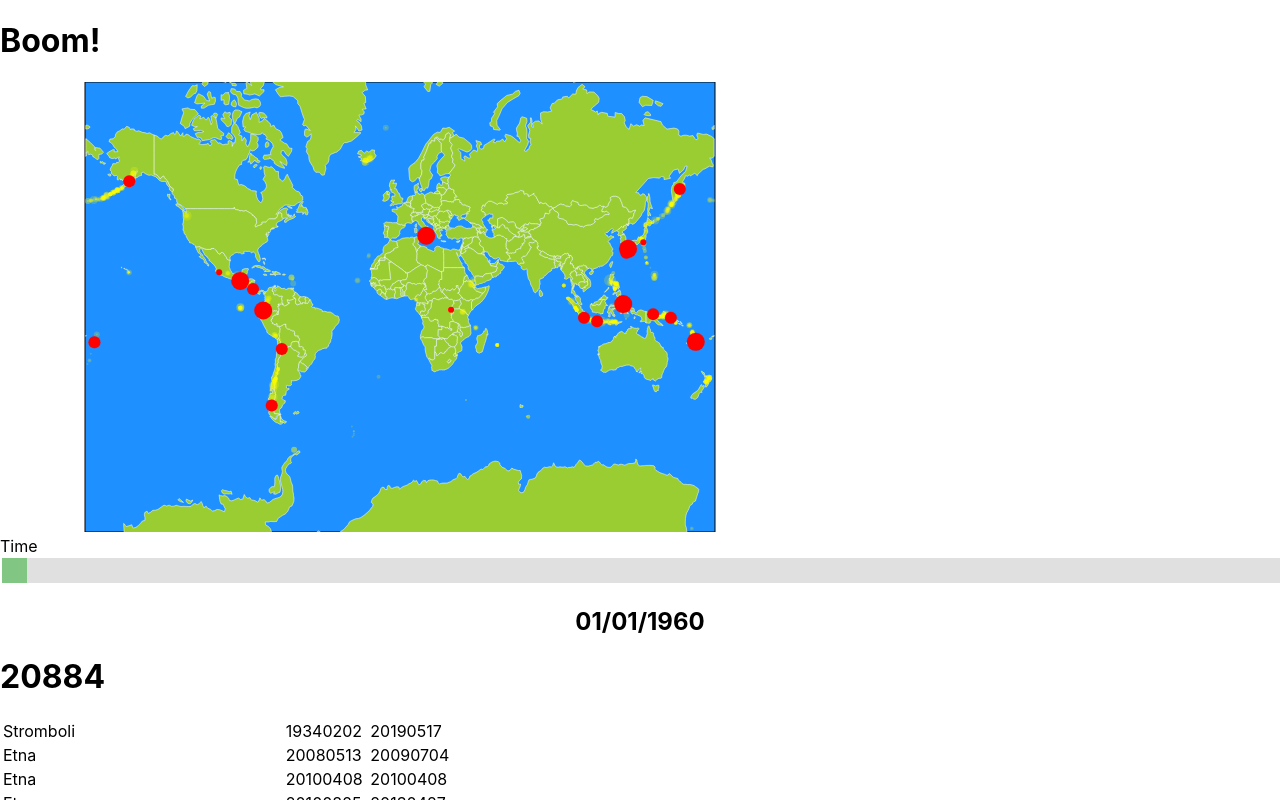
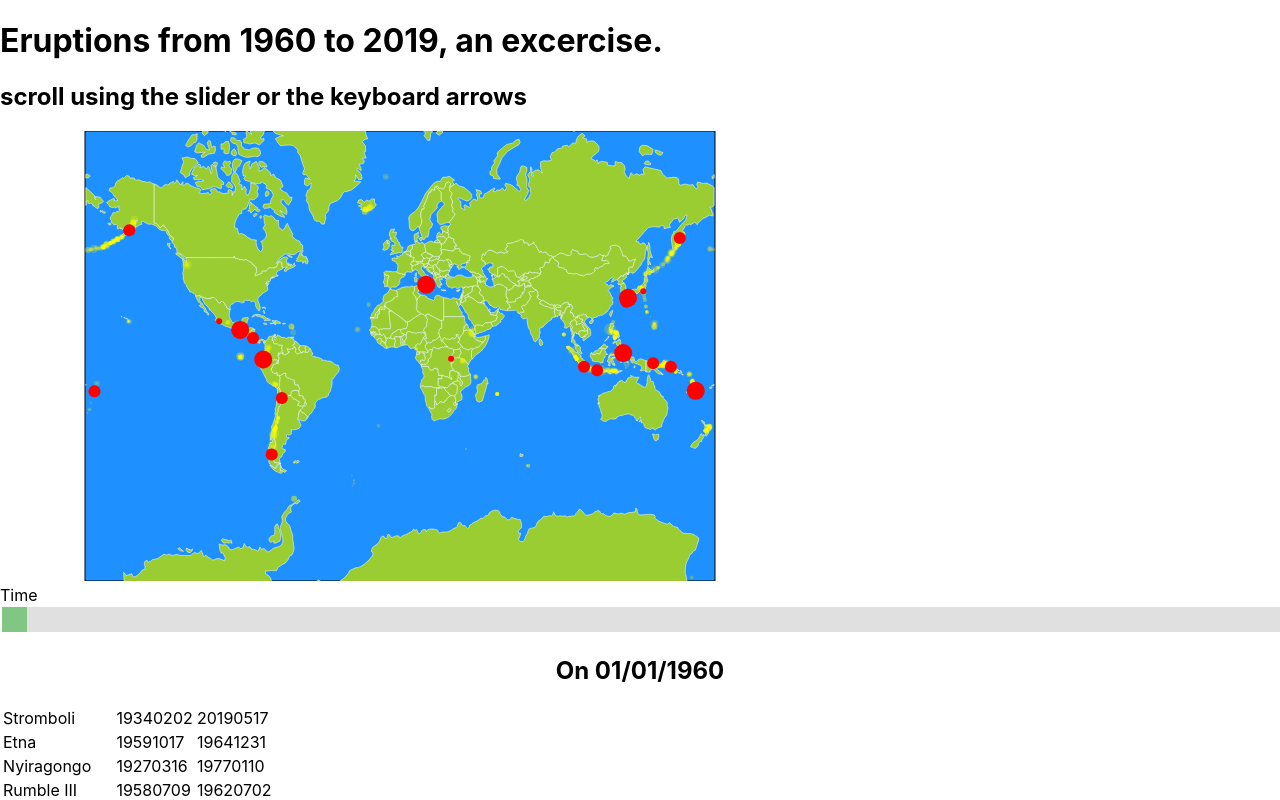
Before and after one commit to manandearth/eruptions, a React (Create React App) app: page / in a window 1280 px wide. Shown: the top 800 px of the page. Built offline with nearby package versions, Linux system fonts and the light colour scheme.

Commit message:
Update `eruptionList` with state

```diff
--- a/src/index.js
+++ b/src/index.js
@@ -1,7 +1,6 @@
 import React from 'react';
 import ReactDOM from 'react-dom';
 import './index.css';
-// import App from './App';
 import Smithsonian from './smithsonian.json';
 import * as serviceWorker from './serviceWorker';
 import WorldMap from './WorldMap';
@@ -15,12 +14,10 @@ class App extends React.Component  {
     render() {
         return (
             <div>
-              <h1>Boom!</h1>
+              <h1>Eruptions from 1960 to 2019, an excercise.</h1>
+              <h2>scroll using the slider or the keyboard arrows</h2>
               <div>
                 <State />
-                <table>
-                  <EruptionList />
-                </table>
               </div>
             </div>
         );
@@ -57,31 +54,40 @@ class State extends React.Component {
                 date={this.state.date}
                 index ={this.state.index}
                 onDateChange={this.handleDateChange}/>
+            <table>
+              <EruptionList
+                date={this.state.date}
+                onDateChange={this.handleDateChange}/>
+            </table>
             </div>
         );
     }
 }
 
 class EruptionList extends React.Component {
+    constructor(props) {
+        super(props)
+
+    }
     render () {
         const eruptions = Smithsonian.features;
+        const date = this.props.date
         return (
             eruptions.map((eruption) =>
-                (<tr>
+                (   eruption['properties']['StartDate'] <= date &&
+                    eruption['properties']['EndDate'] >= date)
+                    ?
+                    <tr>
                    <td>{eruption['properties']['VolcanoName']}</td>
                    <td>{eruption['properties']['StartDate']}</td>
                    <td>{eruption['properties']['EndDate']}</td>
-                 </tr>)
-            )
-        );
+                    </tr>
+                    :
+                null)
+        )
+
     }
 
-}
-
-class Map extends React.Component {
-    render () {
-        return null;
-    }
 }
 
 class TimeSlider extends React.Component {
@@ -111,8 +117,7 @@ class TimeSlider extends React.Component {
                      value={this.props.index}
                      onChange={this.handleDateChange}
               />
-              <h2 className="current">{(now[6] + now[7] + "/" + now[4] + now[5] + "/" + now[0] + now[1] + now[2] + now[3])}</h2>
-              <h1>{dates.length} </h1>
+              <h2 className="current">{("On " +  now[6] + now[7] + "/" + now[4] + now[5] + "/" + now[0] + now[1] + now[2] + now[3])}</h2>
             </div>
         );
     }
@@ -120,48 +125,6 @@ class TimeSlider extends React.Component {
 
 
 
-class Stage extends React.Component {
-
-
-    render() {
-        const eruptions = Smithsonian.features;
-        const date = this.props.date;
-        const width = "1200px";
-        const height = "700px";
-        const xFit = 0.35;
-        const xBias = 470;
-        const yFit = 0.27;
-        const yBias = -460;
-
-        return(
-            <svg
-              x="10%"
-              width={width}
-              height={height}>
-              <g>
-                {eruptions.map((eruption) =>
-                    <g fill="yellow" stroke="yellow" strokeWidth="1">
-                      <circle cx={eruption['properties']['LongitudeDecimal'] / xFit + xBias} cy={(eruption['properties']['LatitudeDecimal'] / yFit + yBias) * -1} r="3px" />
-                    </g>)}
-              </g>
-            {eruptions.map((eruption) =>
-        (   eruption['properties']['StartDate'] < parseInt(date) &&
-            eruption['properties']['EndDate'] > parseInt(date))
-         ?
-
-                <g fill="red" stroke="red" strokeWidth="0.1">
-                  <circle cx={eruption['properties']['LongitudeDecimal'] / xFit + xBias} cy={(eruption['properties']['LatitudeDecimal'] / yFit + yBias) * -1} r={(eruption['properties']['ExplosivityIndexMax'] * 3)} />
-            </g>
-            :
-            null
-
-            )}
-
-            </svg>
-
-        );
-    }
-}
 
 ReactDOM.render(<App />, document.getElementById('root'));
 
```
